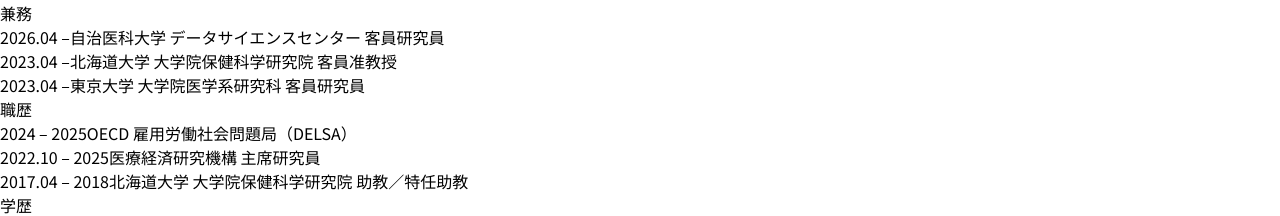
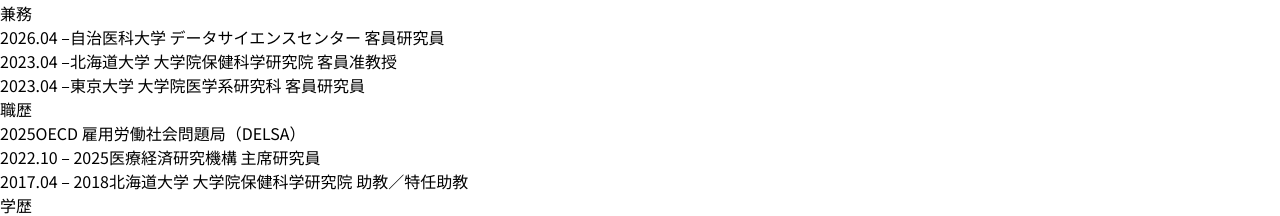
Before and after one commit to TIsh0321/ishikawa-site, a Next.js app: page / in a window 1280 px wide. Shown: the part 3585-3801 px from the top of the page. Built offline with nearby package versions, Linux system fonts and the light colour scheme.

Commit message:
Update page.jsx

```diff
--- a/app/page.jsx
+++ b/app/page.jsx
@@ -132,7 +132,7 @@
   ];
 
   const pastPositions = [
-    { year: "2024 – 2025", text: "OECD 雇用労働社会問題局（DELSA）" },
+    { year: "2025", text: "OECD 雇用労働社会問題局（DELSA）" },
     { year: "2022.10 – 2025", text: "医療経済研究機構 主席研究員" },
     { year: "2017.04 – 2018", text: "北海道大学 大学院保健科学研究院 助教／特任助教" },
   ];
@@ -327,7 +327,7 @@
 
       {/* ── 経歴 ── */}
       <section className="relative px-6 py-28 md:py-36 bg-white overflow-hidden">
-        <GeoBg className="absolute -right-40 -top-24 w-[520px] h-[520px] hidden md:block" opacity={0.05} />
+        <GeoBg className="absolute -right-24 -top-12 w-[440px] h-[440px] hidden md:block" opacity={0.09} />
         <div className="relative max-w-4xl mx-auto">
           <Reveal>
             <p className="text-[11px] tracking-[0.35em] text-[#7f8ea0] mb-12 text-center">CAREER</p>
@@ -341,7 +341,7 @@
                 </Reveal>
                 {/* 本務 */}
                 <Reveal>
-                  <div className="border border-[#4a6b93]/30 bg-[#4a6b93]/[0.05] rounded-lg p-5 mb-6">
+                  <div className="mb-6">
                     <div className="flex items-center gap-2 mb-2">
                       <span className="text-[10px] tracking-[0.15em] text-white bg-[#4a6b93] rounded px-2 py-0.5">本務</span>
                       <span className="text-xs text-[#8a99a8] tabular-nums">2026.01 –</span>
@@ -404,7 +404,7 @@
 
       {/* ── RESEARCH（英語論文カード） ── */}
       <section id="research" className="relative px-6 py-28 md:py-36 bg-[#f2f4f7] border-y border-black/5 overflow-hidden">
-        <GeoBg className="absolute -left-40 -bottom-32 w-[520px] h-[520px] hidden md:block" opacity={0.06} />
+        <GeoBg className="absolute -left-24 -bottom-16 w-[440px] h-[440px] hidden md:block" opacity={0.09} />
         <div className="relative max-w-5xl mx-auto">
           <div className="text-center mb-14">
             <Reveal><p className="text-[11px] tracking-[0.35em] text-[#7f8ea0] mb-4">RESEARCH</p></Reveal>
```
